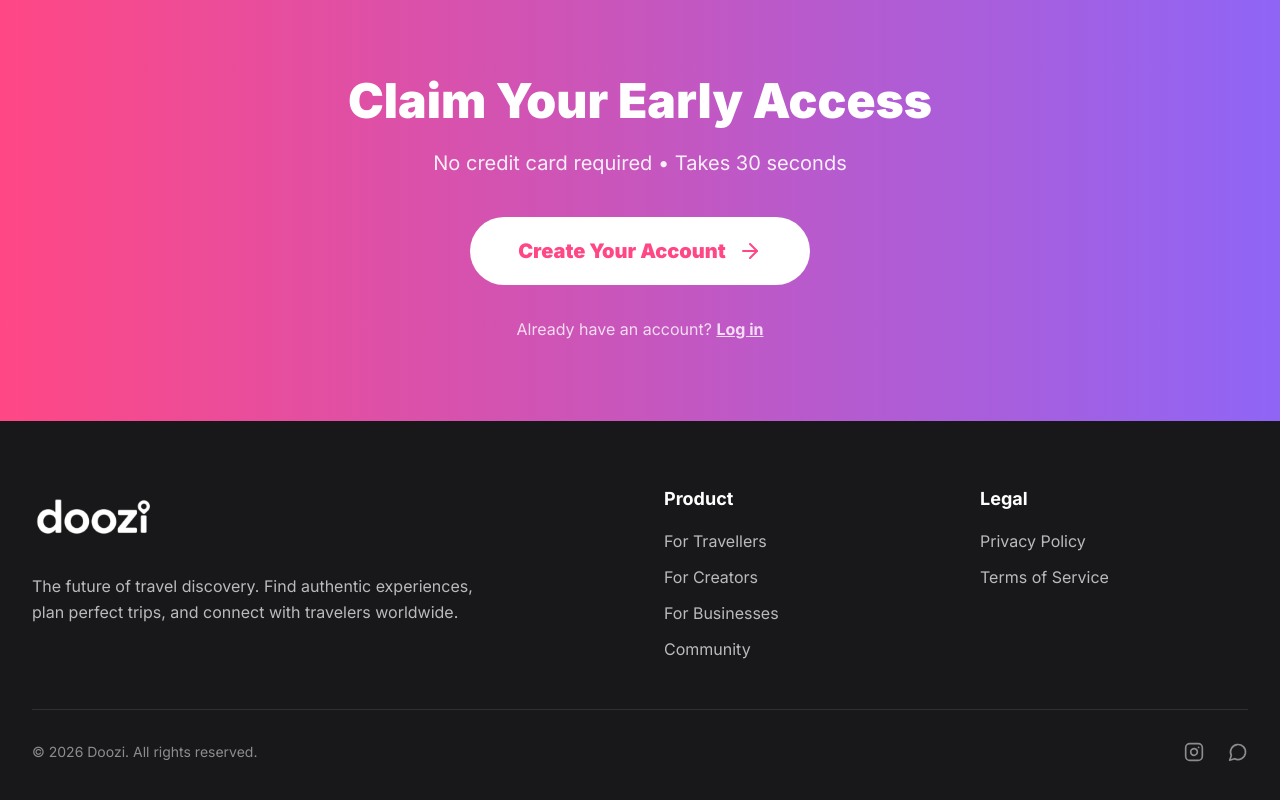
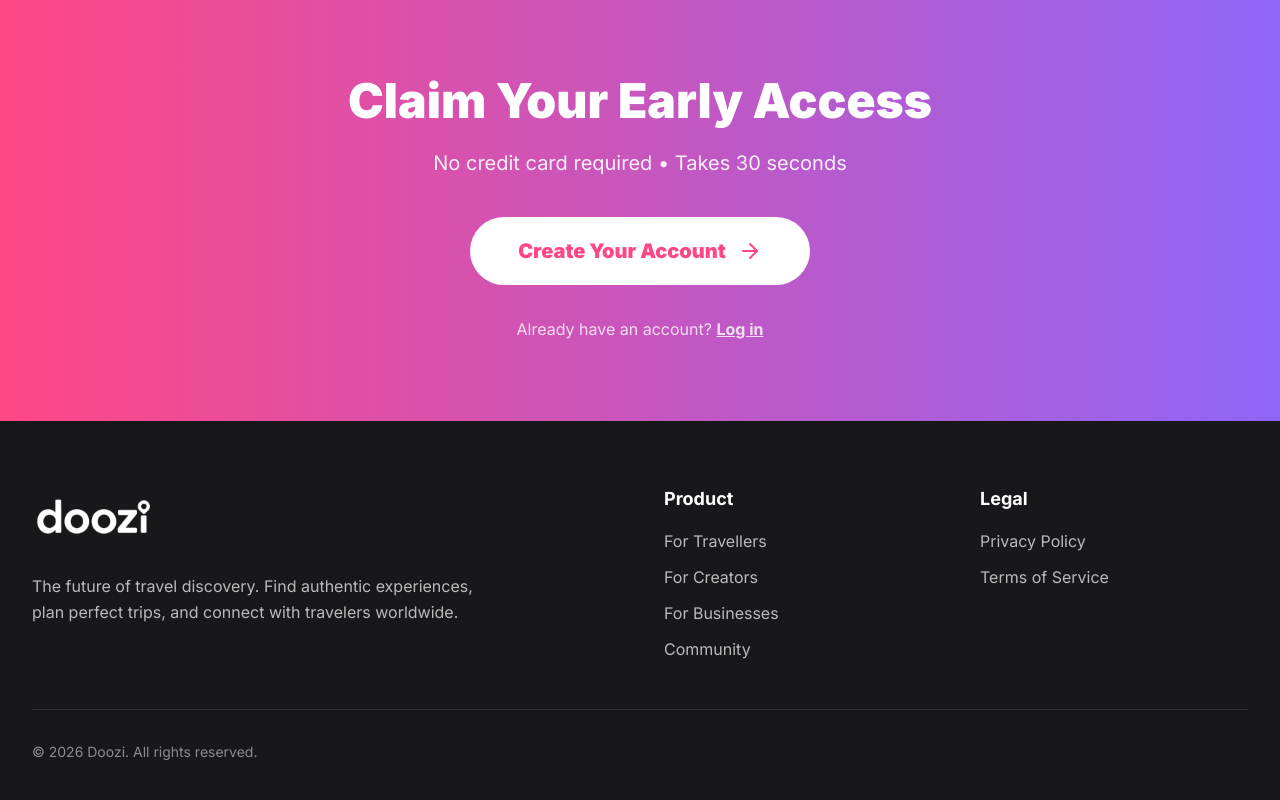
Before and after one commit to MananKumarPal/doozi-web, a Next.js app: page / in a window 1280 px wide. Shown: the part 8824-9624 px from the top of the page. Built offline with nearby package versions, Linux system fonts and the light colour scheme.

Commit message:
comment unused icon

```diff
--- a/app/page.tsx
+++ b/app/page.tsx
@@ -220,7 +220,7 @@ export default function HomePage() {
                   <>
                     <div className="flex items-center space-x-2 text-sm text-gray-700 py-2 border-t border-gray-100 pt-3">
                       <User className="h-4 w-4" />
-                      <span className="truncate">{user.email || user.name || user.fullName}</span>
+                      <span className="truncate">{user.name || user.fullName || user.email}</span>
                     </div>
                     <Link
                       href="/dashboard"
@@ -270,7 +270,7 @@ export default function HomePage() {
               </h1>
               <p className="text-lg sm:text-xl md:text-2xl lg:text-3xl mb-8 sm:mb-12 lg:mb-16 leading-relaxed font-medium text-white/90 max-w-2xl">
                 {user
-                  ? `Welcome back, ${user.email ? user.email.split('@')[0] : user.name || user.fullName || 'there'}! Your Doozi account is ready. Explore the app and start planning your next adventure.`
+                  ? `Welcome back, ${user.name || user.fullName || 'there'}! Your Doozi account is ready. Explore the app and start planning your next adventure.`
                   : "Whether you're a traveler always looking for your next hidden gem or a creator who loves sharing food, hotels, or adventure recs — this app is for you."
                 }
               </p>
@@ -766,7 +766,7 @@ export default function HomePage() {
           {user ? (
             <>
               <h2 className="text-4xl lg:text-5xl font-black text-white mb-6">
-                Welcome back, {user.email ? user.email.split('@')[0] : user.name || user.fullName || 'there'}!
+                Welcome back, {user.name || user.fullName || 'there'}!
               </h2>
               <p className="text-xl text-white/90 mb-2">
                 Your account is ready. Start exploring and planning your next adventure.
@@ -846,10 +846,10 @@ export default function HomePage() {
               </p>
               <div className="flex items-center gap-6">
                 <a href="#" className="text-white/50 hover:text-brand-pink transition-colors">
-                  <Instagram className="w-5 h-5" />
+                  {/* <Instagram className="w-5 h-5" /> */}
                 </a>
                 <a href="#" className="text-white/50 hover:text-brand-pink transition-colors">
-                  <MessageCircle className="w-5 h-5" />
+                  {/* <MessageCircle className="w-5 h-5" /> */}
                 </a>
               </div>
             </div>
```
